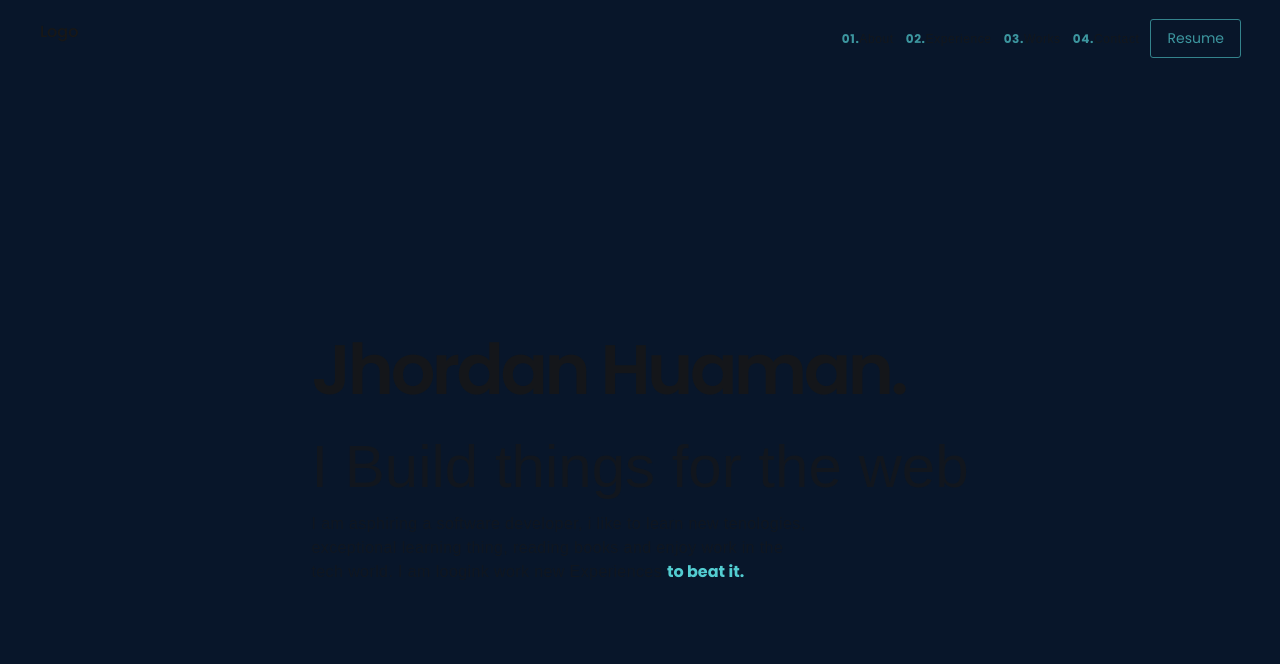
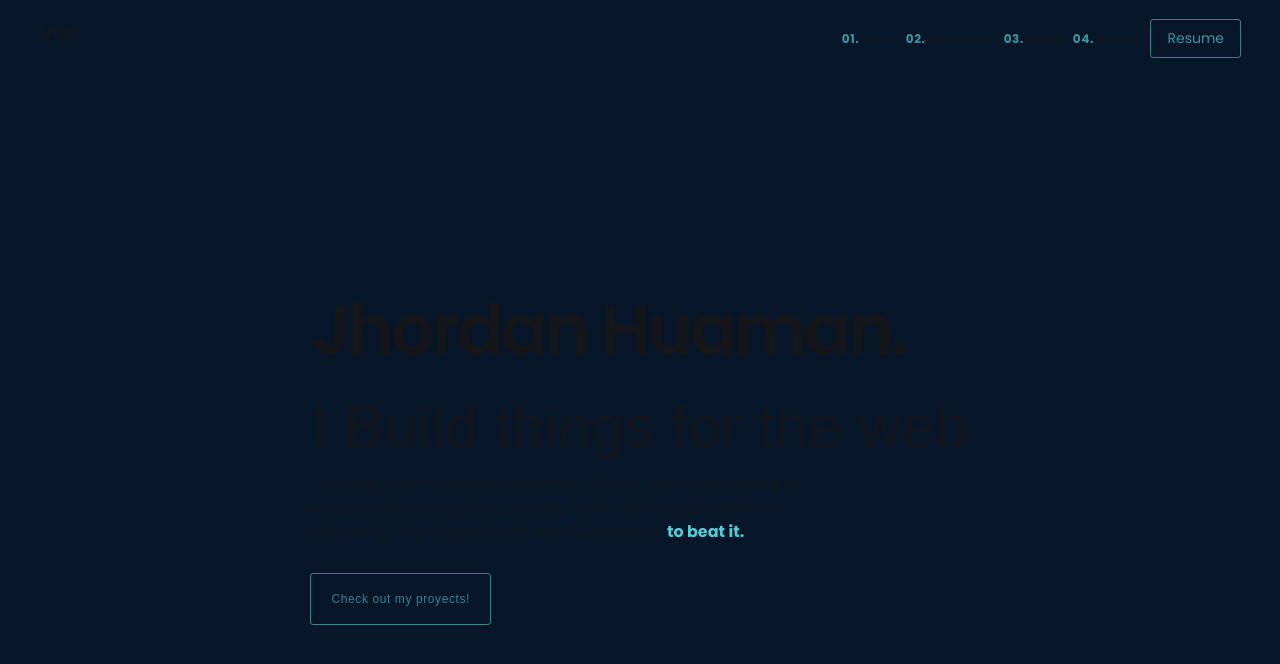
Before and after one commit to devsecops-node/official-portafolio, a Next.js app: page / in a window 1280 px wide. Shown: the top 664 px of the page. Built offline with nearby package versions, Linux system fonts and the light colour scheme.

Commit message:
feat : finish presentation layer

```diff
--- a/src/components/presentation/main.tsx
+++ b/src/components/presentation/main.tsx
@@ -18,6 +18,7 @@ const Main = () => {
           <p className='opacity-[0.5] tracking-wide inline'>I am asphiring a software developer, i like to learn new tenologies, exceptional learning thing, reading books and enjoy work in the tech world. I am loogink work new Experiences  </p>
           <span className='text-primary  opacity-[1] font-ppBold'>to beat it.</span>
         </div>
+        <button className='px-5 py-4 outline outline-1 outline-[var(--primary)] text-primary opacity-[0.6] mt-[30px] rounded-sm text-[12px] tracking-wider transition-all duration-150 hover:opacity-[0.9]'>Check out my proyects!</button>
       </div>
     </div>
   )
```
